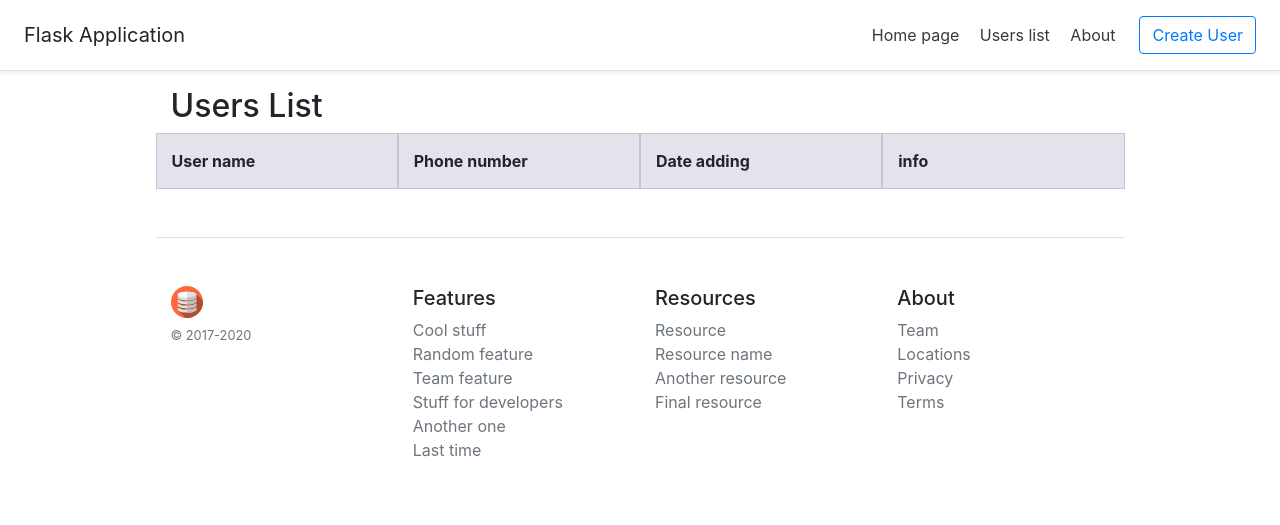
After one commit to Victorvs1967/flask-web-app, a Flask app: page /users-list in a window 1280 px wide. The commit adds this page. Shown: the top 525 px of the page. Run offline with Flask 2, Linux system fonts and the light colour scheme; data that the repository does not hold is empty; some libraries are stand-ins or nearby versions.

Commit message:
create app

```diff
--- a/app.py
+++ b/app.py
@@ -1,25 +1,9 @@
+from flask import Flask
 import psycopg2
-from flask_sqlalchemy import SQLAlchemy, Column, Integer, String, DateTime
-from flask import Flask, render_template
+
 
 app = Flask(__name__)
-app.config['SQLALCHEMY_DATABASE_URI'] = 'postgres://victors:victor77@localhost/FlaskData'
-app.config['SQLALCHEMY_TRACK_MODIFICATIONS'] = True
-db = SQLAlchemy(app)
-
-@app.route('/')
-@app.route('/home')
-def index():
-    return render_template('index.html')
-
-@app.route('/about')
-def about():
-    return '<h1>About app!</h1>'
-
-
-
-class Data(db.Model):
-    id = db.Column()
+from views.views import *
 
 
 if __name__ == "__main__":
--- /dev/null
+++ b/runtime.txt
@@ -0,0 +1 @@
+python-3.8.2
--- a/static/css/style.css
+++ b/static/css/style.css
@@ -1,3 +1,32 @@
-.margin-top {
-    margin-top: 5%;
+html {
+    font-size: 14px;
 }
+@media (min-width: 768px) {
+    html {
+        font-size: 16px;
+    }
+}
+.container {
+    max-width: 969px;
+}
+.pricing-header {
+    max-width: 768px;
+}
+.card-deck .card {
+    min-width: 220px;
+}
+.btn-right {
+    align-items: flex-end;
+}
+.themed-grid-col {
+    padding-top: 15px;
+    padding-bottom: 15px;
+    background-color: rgba(86, 61, 124, .15);
+    border: 1px solid rgba(86, 61, 124, .2);
+}
+.themed-container {
+    padding: 15px;
+    margin-bottom: 30px;
+    background-color: rgba(0, 123, 255, .15);
+    border: 1px solid rgba(0, 123, 255, .2);
+}
--- a/templates/base.html
+++ b/templates/base.html
@@ -3,12 +3,62 @@
 <head>
     <meta charset="UTF-8">
     <meta name="viewport" content="width=device-width, initial-scale=1.0">
-    <link rel="stylesheet" href="static/css/bootstrap.min.css">
-    <link rel="stylesheet" href="static/css/style.css">
-    <title>Flask App</title>
+    <link rel="icon" type="image/svg" href="{{ url_for('static', filename='icons/technology.svg') }}"/>
+    <link rel="stylesheet" href="{{ url_for('static', filename='css/bootstrap.min.css') }}">
+    <link rel="stylesheet" href="{{ url_for('static', filename='css/style.css') }}">
+    <title>{% block title %}{% endblock %}</title>
 </head>
+<header>
+    <div class="d-flex flex-column flex-md-row align-items-center p-3 px-md-4 mb-3 bg-white border-bottom shadow-sm">
+        <h5 class="my-0 mr-md-auto font-weight-normal">Flask Application</h5>
+        <nav class="my-2 my-md-0 mr-md-3">
+          <a class="p-2 text-dark" href="/">Home page</a>
+          <a class="p-2 text-dark" href="/users-list">Users list</a>
+          <!-- <a class="p-2 text-dark" href="/create">Make database</a> -->
+          <a class="p-2 text-dark" href="/about">About</a>
+        </nav>
+        <a class="btn btn-outline-primary" href="/create-user">Create User</a>
+      </div>
+</header>
 <body>
-    {% block content %}
-    {% endblock %}
+    {% block body %}{% endblock %}
 </body>
+
+<footer class="container pt-4 my-md-5 pt-md-5 border-top">
+    <div class="row">
+      <div class="col-12 col-md">
+        <img class="mb-2" src="{{ url_for('static', filename='icons/technology.svg') }}" alt="" width="32" height="32">
+        <small class="d-block mb-3 text-muted">&copy; 2017-2020</small>
+      </div>
+      <div class="col-6 col-md">
+        <h5>Features</h5>
+        <ul class="list-unstyled text-small">
+          <li><a class="text-muted" href="#">Cool stuff</a></li>
+          <li><a class="text-muted" href="#">Random feature</a></li>
+          <li><a class="text-muted" href="#">Team feature</a></li>
+          <li><a class="text-muted" href="#">Stuff for developers</a></li>
+          <li><a class="text-muted" href="#">Another one</a></li>
+          <li><a class="text-muted" href="#">Last time</a></li>
+        </ul>
+      </div>
+      <div class="col-6 col-md">
+        <h5>Resources</h5>
+        <ul class="list-unstyled text-small">
+          <li><a class="text-muted" href="#">Resource</a></li>
+          <li><a class="text-muted" href="#">Resource name</a></li>
+          <li><a class="text-muted" href="#">Another resource</a></li>
+          <li><a class="text-muted" href="#">Final resource</a></li>
+        </ul>
+      </div>
+      <div class="col-6 col-md">
+        <h5>About</h5>
+        <ul class="list-unstyled text-small">
+          <li><a class="text-muted" href="#">Team</a></li>
+          <li><a class="text-muted" href="#">Locations</a></li>
+          <li><a class="text-muted" href="#">Privacy</a></li>
+          <li><a class="text-muted" href="#">Terms</a></li>
+        </ul>
+      </div>
+    </div>
+  </footer>
 </html>
--- /dev/null
+++ b/templates/users_list.html
@@ -0,0 +1,26 @@
+{% extends "base.html" %}
+
+
+{% block title %}Users List{% endblock %}
+
+{% block body %}
+<div class="container">
+    <h2 class="d-flex">Users List</h2>
+    <div class="row row-cols-4">
+        <div class="col themed-grid-col"><b>User name</b></div>
+        <div class="col themed-grid-col"><b>Phone number</b></div>
+        <div class="col themed-grid-col"><b>Date adding</b></div>
+        <div class="col themed-grid-col"><b>info</b></div>
+    </div>
+    {% for user in users %}
+    <div class="row row-cols-4">
+        <div class="col themed-grid-col">{{ user.name }}</div>
+        <div class="col themed-grid-col">{{ user.phone }}</div>
+        <div class="col themed-grid-col">{{ user.date.strftime('%d-%m-%Y, %X') }}</div>
+        <div class="col themed-grid-col">
+            <a href="/users-list/{{ user.id }}" class="btn btn-warning">User info</a>
+        </div>
+    </div>
+    {% endfor %}
+</div>
+{% endblock %}
--- /dev/null
+++ b/views/views.py
@@ -0,0 +1,74 @@
+from flask import render_template, request, redirect, url_for
+from models.data import Data, db
+from app import app
+
+
+@app.route('/')
+@app.route('/home')
+def index():
+    return render_template('index.html')
+
+@app.route('/about')
+def about():
+    return render_template('about.html')
+
+@app.route('/users-list')
+def users_list():
+    users = Data.query.order_by(Data.name).all()
+
+    return render_template('users_list.html', users=users)
+
+@app.route('/users-list/<int:id>')
+def users_info(id):
+    user = Data.query.get(id)
+
+    return render_template('user_info.html', user=user)
+
+@app.route('/users-list/<int:id>/delete')
+def users_delete(id):
+    user = Data.query.get_or_404(id)
+
+    try:
+        db.session.delete(user)
+        db.session.commit()
+        return redirect('/users-list')
+    except:
+        return 'Fault user delete'
+
+@app.route('/users-list/<int:id>/update', methods=['POST', 'GET'])
+def user_update(id):
+    user = Data.query.get_or_404(id)
+
+    if request.method == 'POST':
+        user.name = request.form['user-name']
+        user.phone = request.form['phone-number']
+        try:
+            db.session.commit()
+            return redirect('/users-list')
+        except:
+            return 'Fault update user'
+    else:
+        return render_template('edit_user.html', user=user)
+
+
+@app.route('/create-user', methods=['POST', 'GET'])
+def user_create():
+    if request.method == 'POST':
+        name = request.form['user-name']
+        phone = request.form['phone-number']
+
+        try:
+            data = Data(name=name, phone=phone)
+            db.session.add(data)
+            db.session.commit()
+            return redirect('/users-list')
+        except:
+            return '<h2>DB create error</h2>'
+
+    else:
+        return render_template('create_user.html')
+
+@app.route('/create')
+def create():
+    db.create_all()
+    return render_template('create_db.html')
```
Also changed, not shown: models/data.py (added, +17 -0 lines), requirements.txt (added, +10 -0 lines), templates/about.html (added, +10 -0 lines), templates/create_db.html (added, +10 -0 lines), templates/create_user.html (added, +17 -0 lines), templates/edit_user.html (added, +17 -0 lines), templates/index.html (+57 -4 lines), templates/user_info.html (added, +30 -0 lines), static/icons/technology.svg (added), 3 other files.
